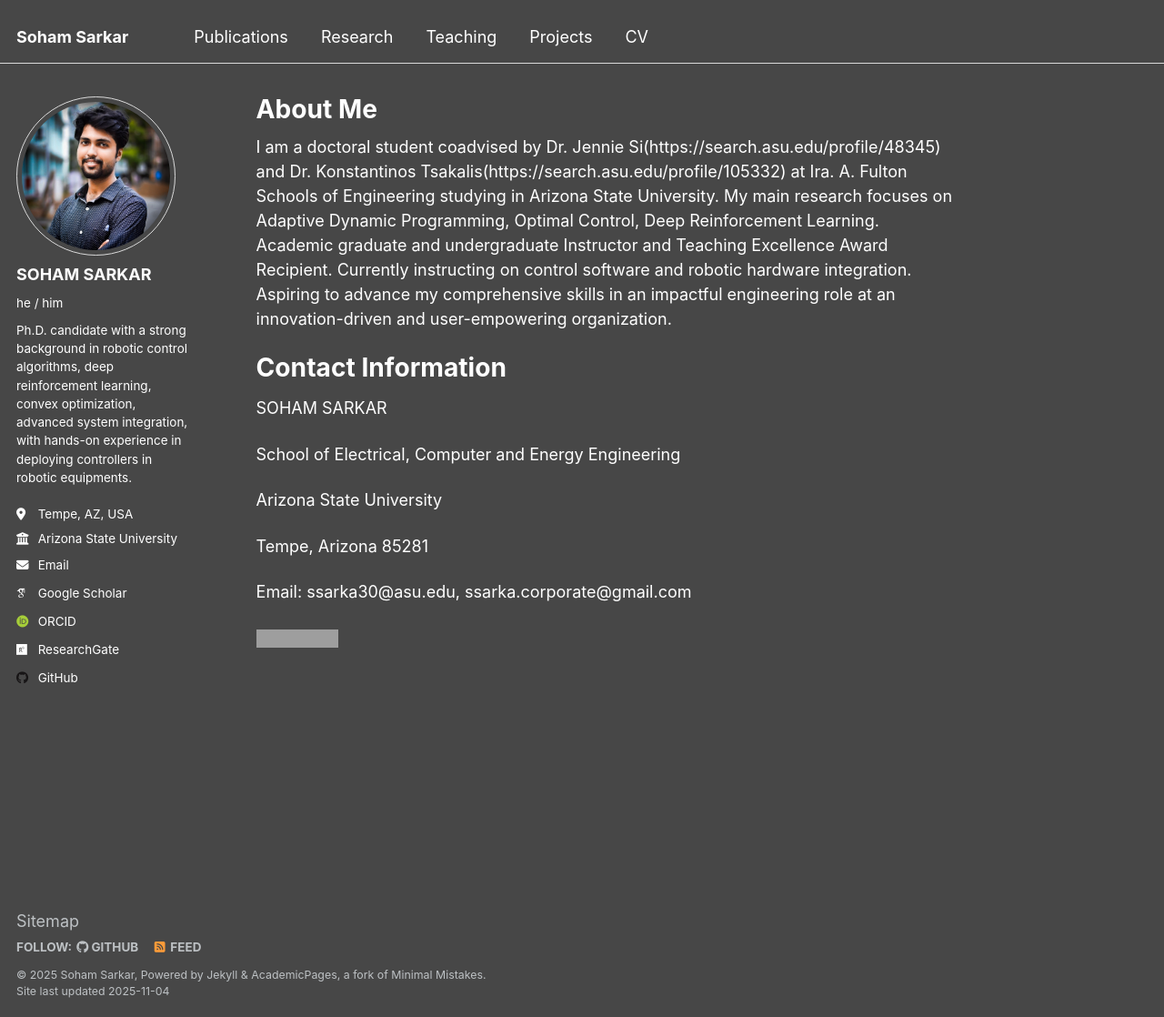
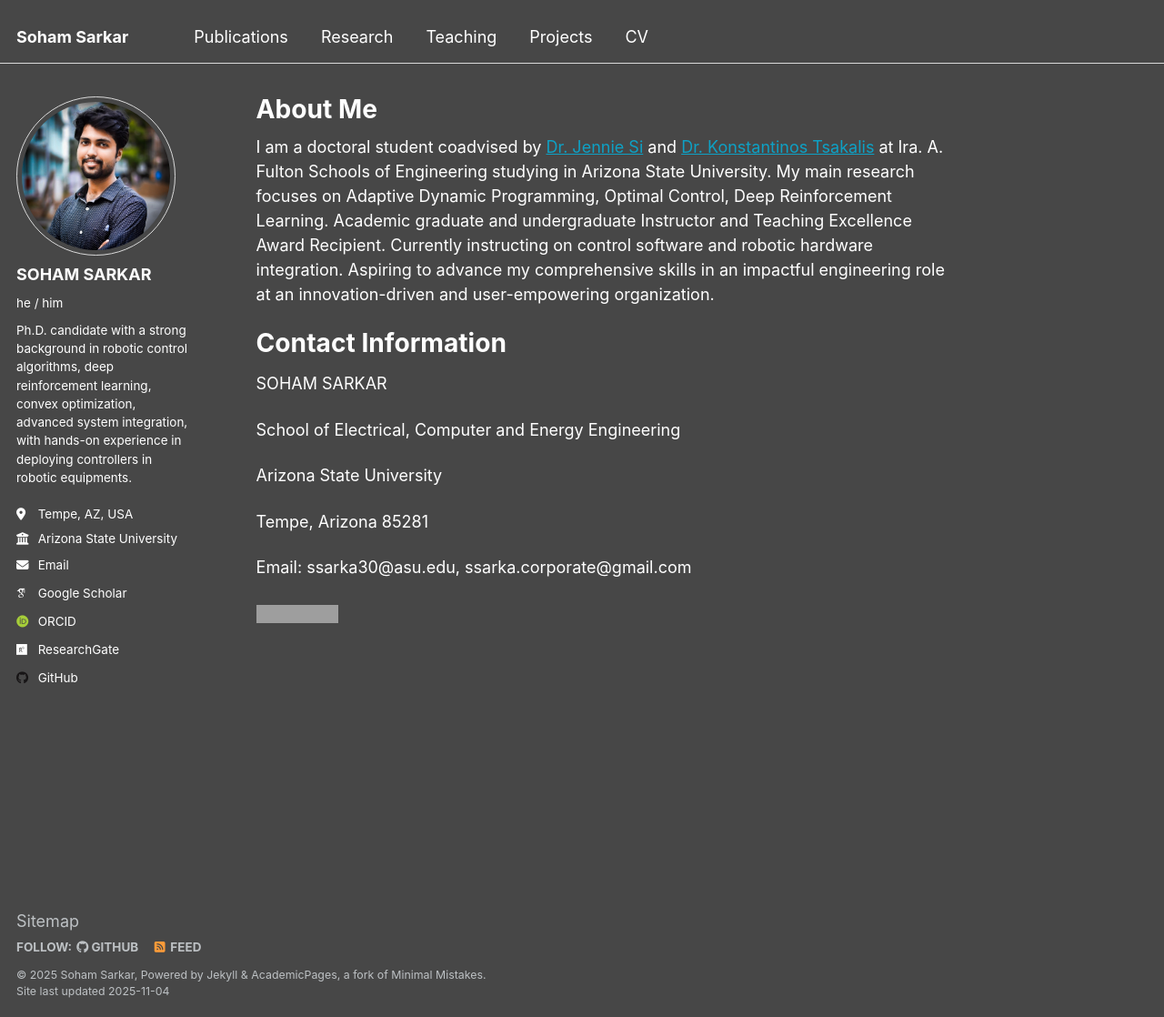
Before and after one commit to ssarka4894/ssarka4894.github.io, a Jekyll site: the page built from _pages/about.md, in a window 1280 px wide and 1118 px high. Shown: the whole window at 91% size. Built offline with Jekyll 4.4.1, drawn with Linux system fonts in a browser that asks for light colours; some web fonts are replaced; a script that is not in the unit is left out; grey boxes are pictures that could not be loaded.

Commit message:
Fix markdown formatting for advisor links
Updated links to be properly formatted as markdown.

```diff
--- a/_pages/about.md
+++ b/_pages/about.md
@@ -7,7 +7,7 @@ redirect_from:
   - /about.html
 ---
 
-I am a doctoral student coadvised by Dr. Jennie Si(https://search.asu.edu/profile/48345) and Dr. Konstantinos Tsakalis(https://search.asu.edu/profile/105332) at Ira. A. Fulton Schools of Engineering studying in Arizona State University.
+I am a doctoral student coadvised by [Dr. Jennie Si](https://search.asu.edu/profile/48345) and [Dr. Konstantinos Tsakalis](https://search.asu.edu/profile/105332) at Ira. A. Fulton Schools of Engineering studying in Arizona State University.
 My main research focuses on Adaptive Dynamic Programming, Optimal Control, Deep Reinforcement Learning. Academic graduate and undergraduate Instructor and Teaching Excellence Award Recipient. Currently
 instructing on control software and robotic hardware integration. Aspiring to advance my comprehensive skills in an impactful engineering role at an innovation-driven and user-empowering organization.
 
```
